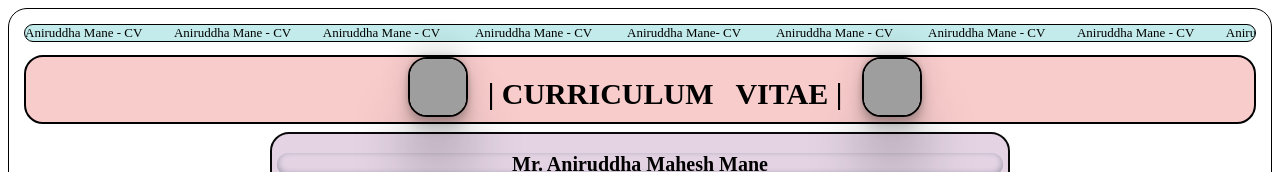
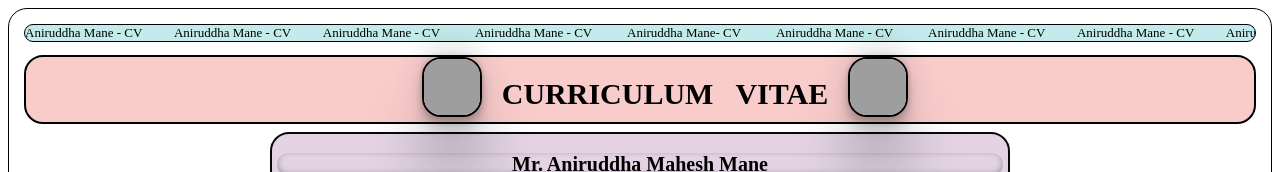
Before and after one commit to aniruddhamaheshmane/cv-page, a plain HTML site: page index.html in a window 1280 px wide. Shown: the top 172 px of the page. Drawn offline with Linux system fonts and the light colour scheme; grey boxes are pictures that could not be loaded.

Commit message:
Update index.html
final

```diff
--- a/index.html
+++ b/index.html
@@ -397,7 +397,7 @@ font-size: small;
 
         <h1 id="img12" class="name"><img id="img8" src="https://kaziniafrica.files.wordpress.com/2015/02/cv-writing-e1424854018842.png" alt="" item >
 
-            <div class="cv1">| CURRICULUM &nbsp VITAE |</div>
+            <div class="cv1"> CURRICULUM &nbsp VITAE </div>
 
 
             <img id="img9" src="https://kaziniafrica.files.wordpress.com/2015/02/cv-writing-e1424854018842.png" alt=""></h1>
```
